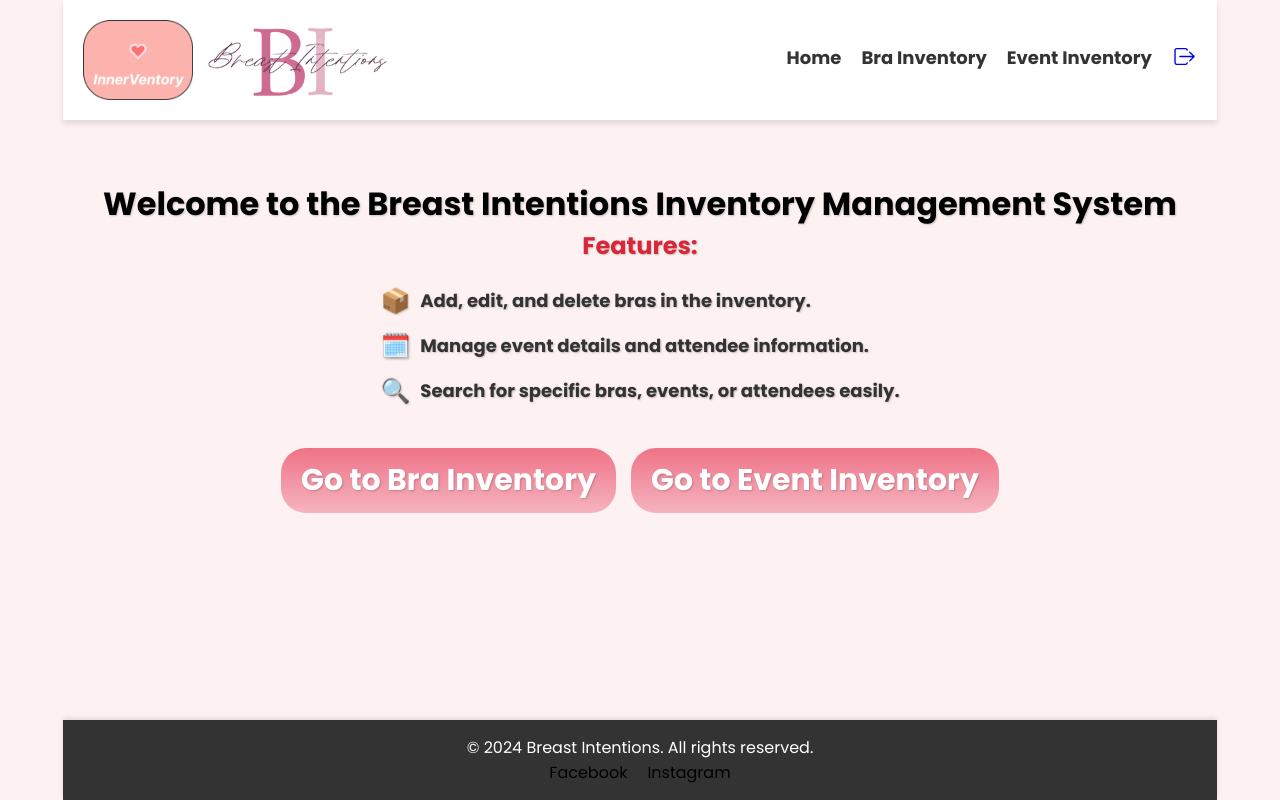
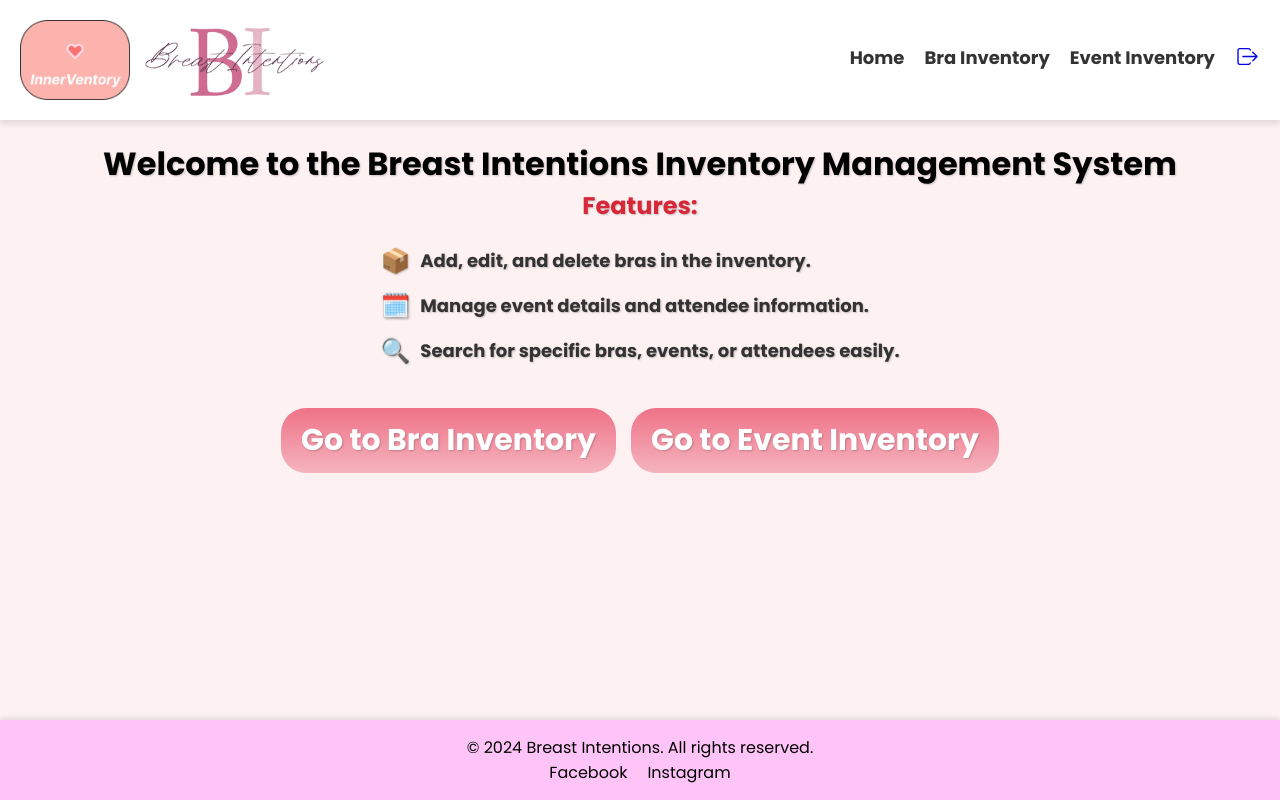
Before and after one commit to JoshnaPR/ACME2-BI, a React (Create React App) app in the folder Inventory Management System/frontend/: page /home in a window 1280 px wide. Built offline with nearby package versions, Linux system fonts and the light colour scheme; sample sign-in values are in the browser's storage.

Commit message:
Fixed the issues with the UI in all inventory pages.

```diff
--- a/Inventory Management System/frontend/package.json
+++ b/Inventory Management System/frontend/package.json
@@ -10,7 +10,7 @@
     "axios": "^1.7.7",
     "react": "^18.3.1",
     "react-dom": "^18.3.1",
-    "react-icons": "^5.3.0",
+    "react-icons": "^5.4.0",
     "react-router-dom": "^6.26.2",
     "react-scripts": "^5.0.1",
     "svgo": "^2.0.0",
--- a/Inventory Management System/frontend/src/styles/BraInventory.css
+++ b/Inventory Management System/frontend/src/styles/BraInventory.css
@@ -14,16 +14,21 @@
   }
 
   .main-content {
-    flex: 1;
+    margin-top: 100px;
   }
 
   .BraInventory-header {
-    background-color: #fff;
+    position: fixed;
+    top: 0;
+    left: 0;
+    width: 100%;
     display: flex;
     align-items: center;
     justify-content: space-between;
     padding: 20px;
+    background-color: #fff;
     box-shadow: 0px 4px 6px rgba(0, 0, 0, 0.1);
+    z-index: 1000;
   }
 
   .logo {
@@ -202,11 +207,17 @@
     padding: 15px;
     box-shadow: 0px -2px 5px rgba(0, 0, 0, 0.1);
     font-family: Arial, sans-serif;
+    width: 100vw;
+    left: 0;
+    position: relative;
+    margin-top: auto;
+    bottom: 0;
   }
 
   .footer-content {
     max-width: 1300px;
     margin: 0 auto;
+    padding: 0 20px;
   }
 
   .footer-content p {
--- a/Inventory Management System/frontend/src/styles/EventInventory.css
+++ b/Inventory Management System/frontend/src/styles/EventInventory.css
@@ -3,8 +3,8 @@
     margin: 0;
     font-family: Arial, sans-serif;
     background-color: #fdf1f2;
-    height: 100%;
-    margin: 0;
+    height: auto;
+    overflow-y: auto;
   }
 
   .app {
@@ -15,15 +15,21 @@
 
   .main-content {
     flex: 1;
+    margin-top: 100px;
   }
 
   .EventInventory-header {
-    background-color: #fff;
+    position: fixed;
+    top: 0;
+    left: 0;
+    width: 100%;
     display: flex;
     align-items: center;
     justify-content: space-between;
     padding: 20px;
+    background-color: #fff;
     box-shadow: 0px 4px 6px rgba(0, 0, 0, 0.1);
+    z-index: 1000;
   }
 
   .logo {
@@ -244,12 +250,17 @@
     padding: 15px;
     box-shadow: 0px -2px 5px rgba(0, 0, 0, 0.1);
     font-family: Arial, sans-serif;
+    width: 100vw;
+    position: relative;
     margin-top: auto;
+    left: 0;
+    bottom: 0;
   }
 
   .footer-content {
     max-width: 1300px;
     margin: 0 auto;
+    padding: 0 20px;
   }
 
   .footer-content p {
--- a/Inventory Management System/frontend/src/styles/HomePage.css
+++ b/Inventory Management System/frontend/src/styles/HomePage.css
@@ -18,6 +18,12 @@
     justify-content: space-between;
     padding: 20px;
     box-shadow: 0px 4px 6px rgba(0, 0, 0, 0.1);
+
+    position: fixed;
+    top: 0;
+    left: 0;
+    width: 100%;
+    z-index: 1000;
   }
 
   .logo {
@@ -47,7 +53,7 @@
     font-size: 1 rem;
     font-weight: bold;
     color: #000000;
-    margin: 20px 0;
+    margin: 100px 0 20px 0;
     text-shadow: 1px 1px 2px rgba(0, 0, 0, 0.2);
     font-family: 'Arial', sans-serif;
   }
@@ -117,21 +123,27 @@
   }
 
   .homepage-footer {
-    background-color: #ffc4f7;
+    background-color: #ffc4f7 !important;
     color: #000000;
     text-align: center;
     padding: 15px;
     box-shadow: 0px -2px 5px rgba(0, 0, 0, 0.1);
     font-family: Arial, sans-serif;
+    width: 100%;
+    position: absolute;
+    left: 0;
+    bottom: 0;
+    margin: 0;
   }
 
   .footer-content {
-    max-width: 1300px;
-    margin: 0 auto;
+    width: 100%;
+    box-sizing: border-box;
   }
 
   .footer-content p {
     margin: 0;
+    color: #000000;
   }
 
   .social-links a {
```
Also changed, not shown: 1 other file (tests, documents, lock files or other folders).
